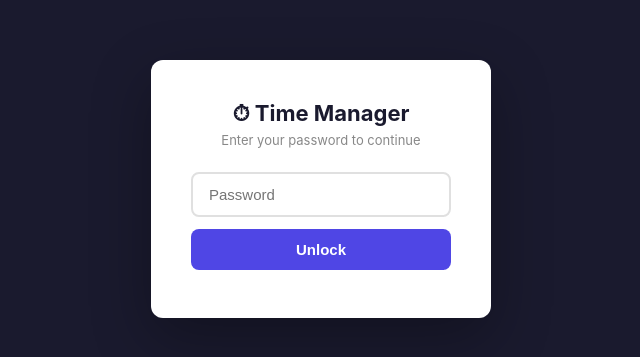
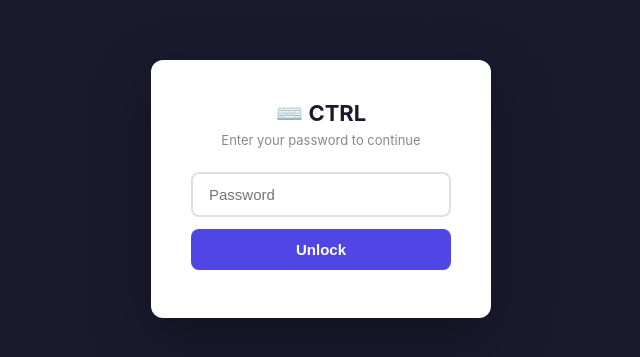
Before and after one commit to vb-iant/time-manager, a website: page index.html in a window 1280 px wide. Shown: the part 211-568 px from the top of the page, without its empty margins (319-959 px from the left). Drawn offline with Linux system fonts and the light colour scheme.

Commit message:
Rename to CTRL: index.html

```diff
--- a/index.html
+++ b/index.html
@@ -3,7 +3,7 @@
 <head>
 <meta charset="UTF-8">
 <meta name="viewport" content="width=device-width, initial-scale=1.0">
-<title>Time Manager</title>
+<title>CTRL</title>
 <style>
   * { box-sizing: border-box; margin: 0; padding: 0; }
 
@@ -293,7 +293,7 @@
 <!-- LOGIN -->
 <div id="login-screen">
   <div class="login-box">
-    <h1>⏱ Time Manager</h1>
+    <h1>⌨️ CTRL</h1>
     <p>Enter your password to continue</p>
     <input type="password" id="pwd-input" placeholder="Password" />
     <button onclick="tryLogin()">Unlock</button>
@@ -304,7 +304,7 @@
 <!-- APP -->
 <div id="app">
   <header>
-    <h1>⏱ Time Manager</h1>
+    <h1>⌨️ CTRL</h1>
     <nav class="top-nav">
       <a href="index.html" class="nav-active">📋 Board</a>
       <a href="plans.html" class="nav-link">📝 Plans</a>
```
